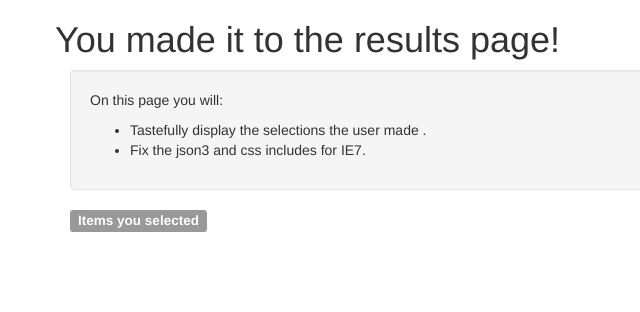
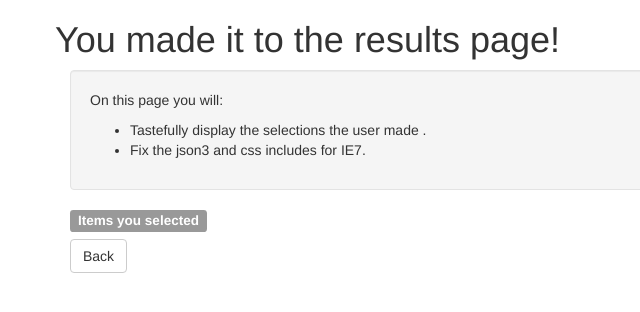
Before and after one commit to sshepard/TestMe_lite, a website: page results.html in a window 1280 px wide. Shown: the full height of the page, 0-640 px from the left. Drawn offline with Linux system fonts and the light colour scheme.

Commit message:
Result page

```diff
--- a/results.html
+++ b/results.html
@@ -39,6 +39,9 @@
 		<h4><span class="label label-default">Items you selected</span></h4>
 		<ul id="selectedList" class="list-unstyled"><!----></ul>
 	</div>
+	<form action="/">
+    <button type="submit" class="btn btn-default">Back</button>
+</form>
 </div>
 	<script>
 (function($, window, document, undefined) {
@@ -47,6 +50,7 @@
 var newList=$('#selectedList');
 var query=getUrlVars();
 
+//creates list of the user-selected items
 $.each(query, function(index, val) {
 	 newList.append(
 	 	$('<li>').append(val[1])
@@ -54,6 +58,8 @@ $.each(query, function(index, val) {
 });
 $('#result').append(newList);
 
+
+//gets url query and parses it into an array
 function getUrlVars()
 {
     var vars = [], hash;
```
